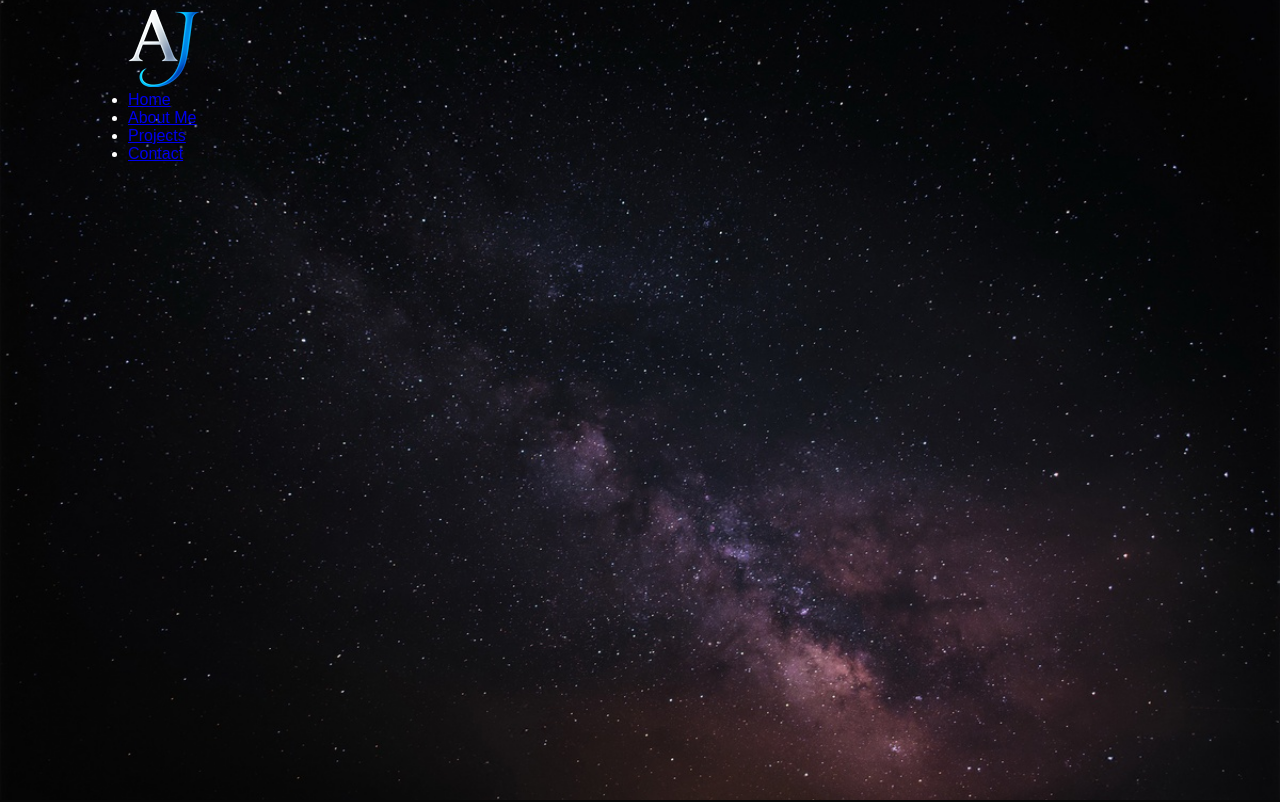
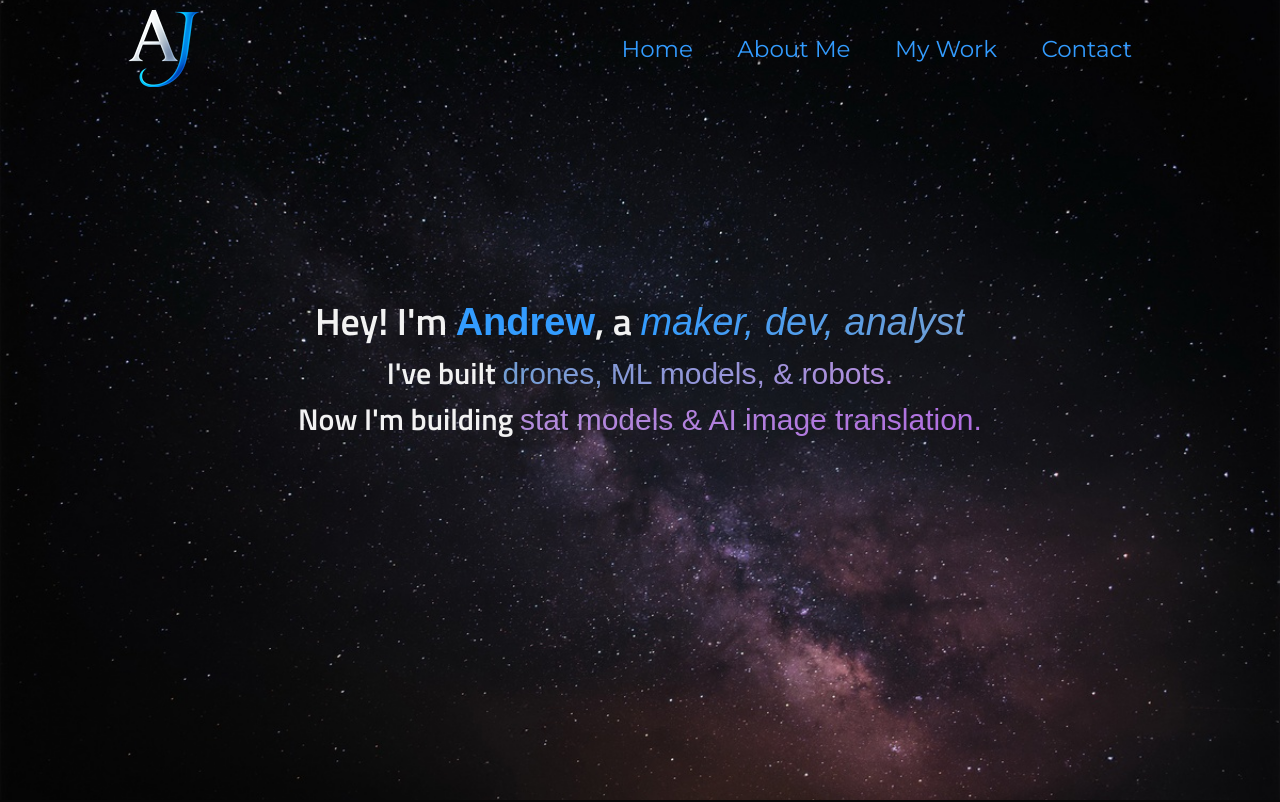
Before and after one commit to andrewj2k/andrewjiang.org, a plain HTML site: page index.html in a window 1280 px wide. Shown: the top 802 px of the page. Drawn offline with Linux system fonts and the light colour scheme.

Commit message:
made home look good

```diff
--- a/index.html
+++ b/index.html
@@ -1,5 +1,7 @@
 <!DOCTYPE html>
 <html lang="en">
+<link href="https://fonts.googleapis.com/css2?family=Montserrat:wght@400;600&display=swap" rel="stylesheet">
+<link href="https://fonts.googleapis.com/css2?family=Titillium+Web:wght@400;600&display=swap" rel="stylesheet">
 <head>
     <meta charset="UTF-8">
     <meta name="viewport" content="width=device-width, initial-scale=1.0">
@@ -7,6 +9,7 @@
     <link rel="stylesheet" href="style.css">
 </head>
 <body>
+<!-- -------------Home-->
 <div id="header">
     <div class="container">
         <nav>
@@ -14,11 +17,37 @@
             <ul>
                 <li><a href="#">Home</a></li>
                 <li><a href="#">About Me</a></li>
-                <li><a href="#">Projects</a></li>
+                <li><a href="#">My Work</a></li>
                 <li><a href="#">Contact</a></li>
-
             </ul>
         </nav>
+        <div class="header-text">
+            <h1>
+                Hey! I'm <span>Andrew</span>, a <span2>maker, dev, analyst</span2>
+
+            <h2>
+                I've built <span>drones, ML models, & robots.</span>
+                <br>
+                Now I'm building <span2>stat models & AI image translation.</span2>
+            </h2>
+        </div>
+            </h1>
+    </div>
+</div>
+<!-- -----------About-->
+<div id="about">
+    <div class="container">
+        <div class="row">
+            <div class="about-col-1">
+                <img src="images/user.png">
+            </div>
+            <div class="about-col-2">
+                <h1>
+                    About Me
+                </h1>
+            </div>
+        </div>
+
     </div>
 </div>
 </body>
--- a/style.css
+++ b/style.css
@@ -8,6 +8,7 @@ body{
     background: #080808;
     color: #fff;
 }
+/* --------Home */
 #header{
     width: 100%;
     height: 100vh;
@@ -17,4 +18,90 @@ body{
 }
 .container{
     padding: 10px 10%;
+    padding-bottom: 10%;
 }
+nav{
+    display: flex;
+    align-items: center;
+    justify-content: space-between;
+    flex-wrap: wrap;
+}
+.logo{
+    width: 140;
+}
+nav ul li{
+    display: inline-block;
+    list-style: none;
+    margin: 10px 20px;
+}
+nav ul li a{
+    color: #339cff;
+    font-size: 23px;
+    font-family: 'Montserrat', sans-serif;
+    text-decoration: none;
+    position: relative
+}
+nav ul li a::after{
+    content: '';
+    width: 0;
+    height: 3px;
+    background: #f2f2f2;
+    position: absolute;
+    left: 0;
+    bottom: -6px;
+    transition: 0.5s;
+}
+nav ul li a:hover::after{
+    width: 100%;
+}
+.header-text{
+    color:#f2f2f2;
+    margin-top: 20%;
+    font-size: 38px;
+
+}
+.header-text h1{
+    color:#f2f2f2;
+    font-size: 38px;
+    margin-top: 20px;
+    text-align: center;
+    font-family: 'Titillium Web', sans-serif;
+}
+
+.header-text h1 span{
+    color: #339cff;
+    font-weight: 750;
+
+}
+.header-text h1 span2{
+    background: linear-gradient(90deg, #339cff, #729fd5);
+    background-clip: text;
+    -webkit-background-clip: text;
+    -webkit-text-fill-color: transparent;
+    font-style: italic;
+    font-size: 30;
+    font-weight: 520;
+}
+.header-text h2{
+    color: #f2f2f2;
+    font-size: 30px;
+    text-align: center;
+    font-family: 'Titillium Web', sans-serif;
+}
+.header-text h2 span{
+    background: linear-gradient(90deg, #729fd5, #b38cdc);
+    background-clip: text;
+    -webkit-background-clip: text;
+    -webkit-text-fill-color: transparent;
+    font-weight: 520;
+
+}
+.header-text h2 span2{
+    background: linear-gradient(90deg, #b38cdc, #b06fe0);
+    background-clip: text;
+    -webkit-background-clip: text;
+    -webkit-text-fill-color: transparent;
+    font-weight: 520;
+
+}
+/* ------About */
```
